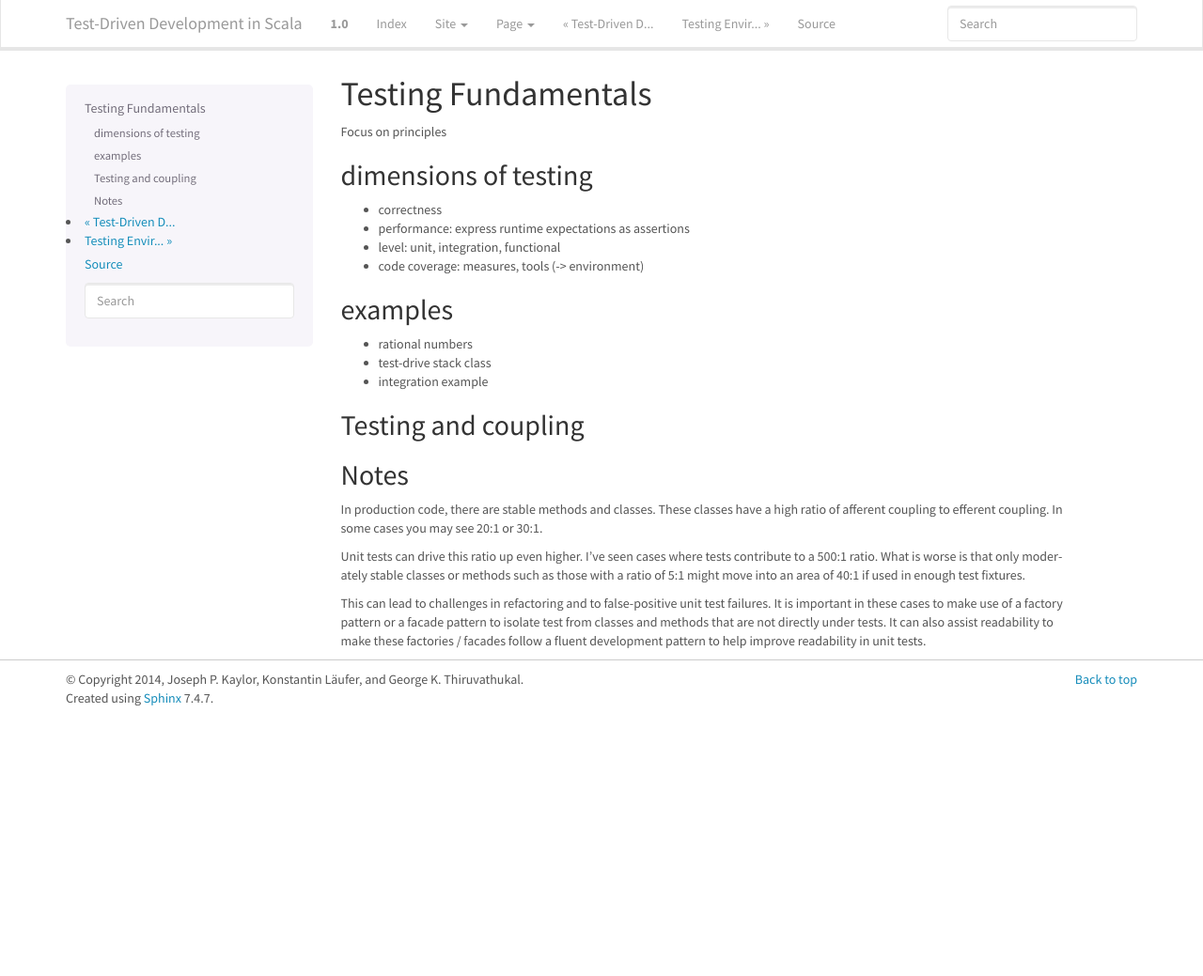
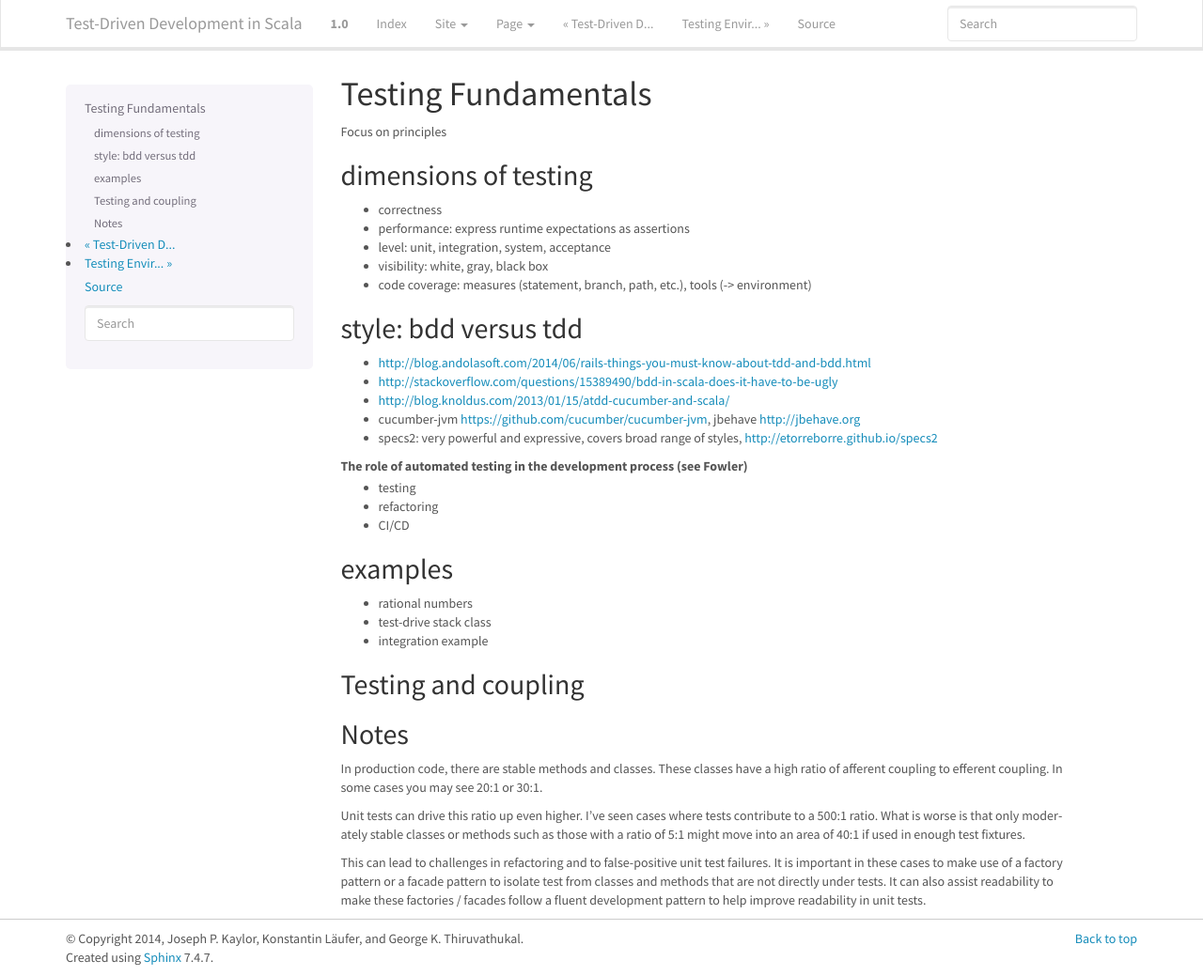
Before and after one commit to LoyolaChicagoBooks/scala-tdd, a Sphinx documentation site: the page built from source/fundamentals.rst, in a window 1280 px wide and 1039 px high. Shown: the whole window at 94% size. Built offline with Sphinx 7.4.7, drawn with Linux system fonts in a browser that asks for light colours.

Commit message:
expanded notes in fundamentals chapter

```diff
--- a/source/fundamentals.rst
+++ b/source/fundamentals.rst
@@ -8,8 +8,24 @@ dimensions of testing
 
 - correctness
 - performance: express runtime expectations as assertions
-- level: unit, integration, functional
-- code coverage: measures, tools (-> environment)
+- level: unit, integration, system, acceptance
+- visibility: white, gray, black box
+- code coverage: measures (statement, branch, path, etc.), tools (->
+  environment)
+
+style: bdd versus tdd
+---------------------
+
+- http://blog.andolasoft.com/2014/06/rails-things-you-must-know-about-tdd-and-bdd.html
+- http://stackoverflow.com/questions/15389490/bdd-in-scala-does-it-have-to-be-ugly
+- http://blog.knoldus.com/2013/01/15/atdd-cucumber-and-scala/
+- cucumber-jvm https://github.com/cucumber/cucumber-jvm, jbehave http://jbehave.org
+- specs2: very powerful and expressive, covers broad range of styles, http://etorreborre.github.io/specs2
+
+The role of automated testing in the development process (see Fowler)
+  - testing
+  - refactoring
+  - CI/CD
 
 examples
 --------------
```
